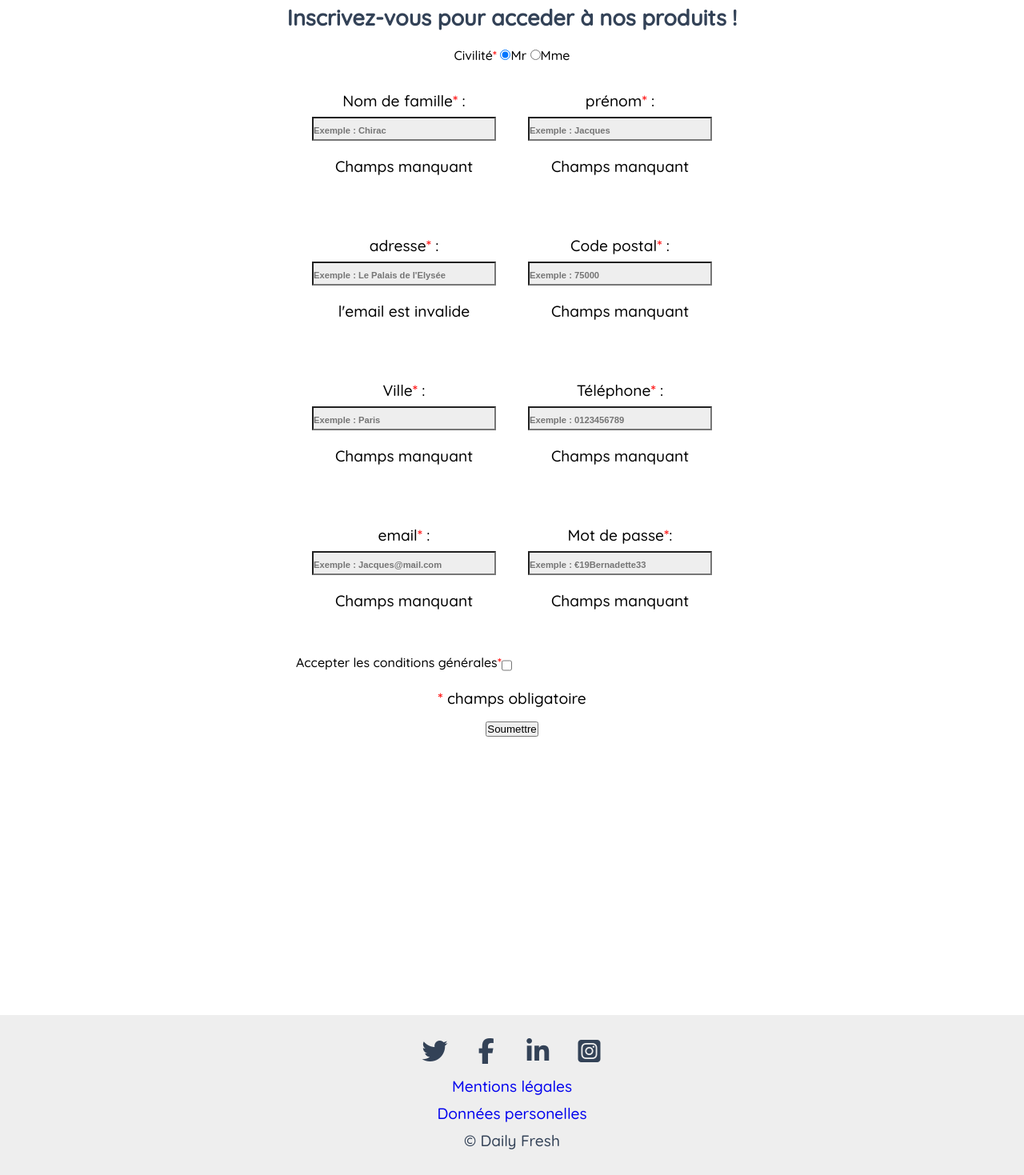
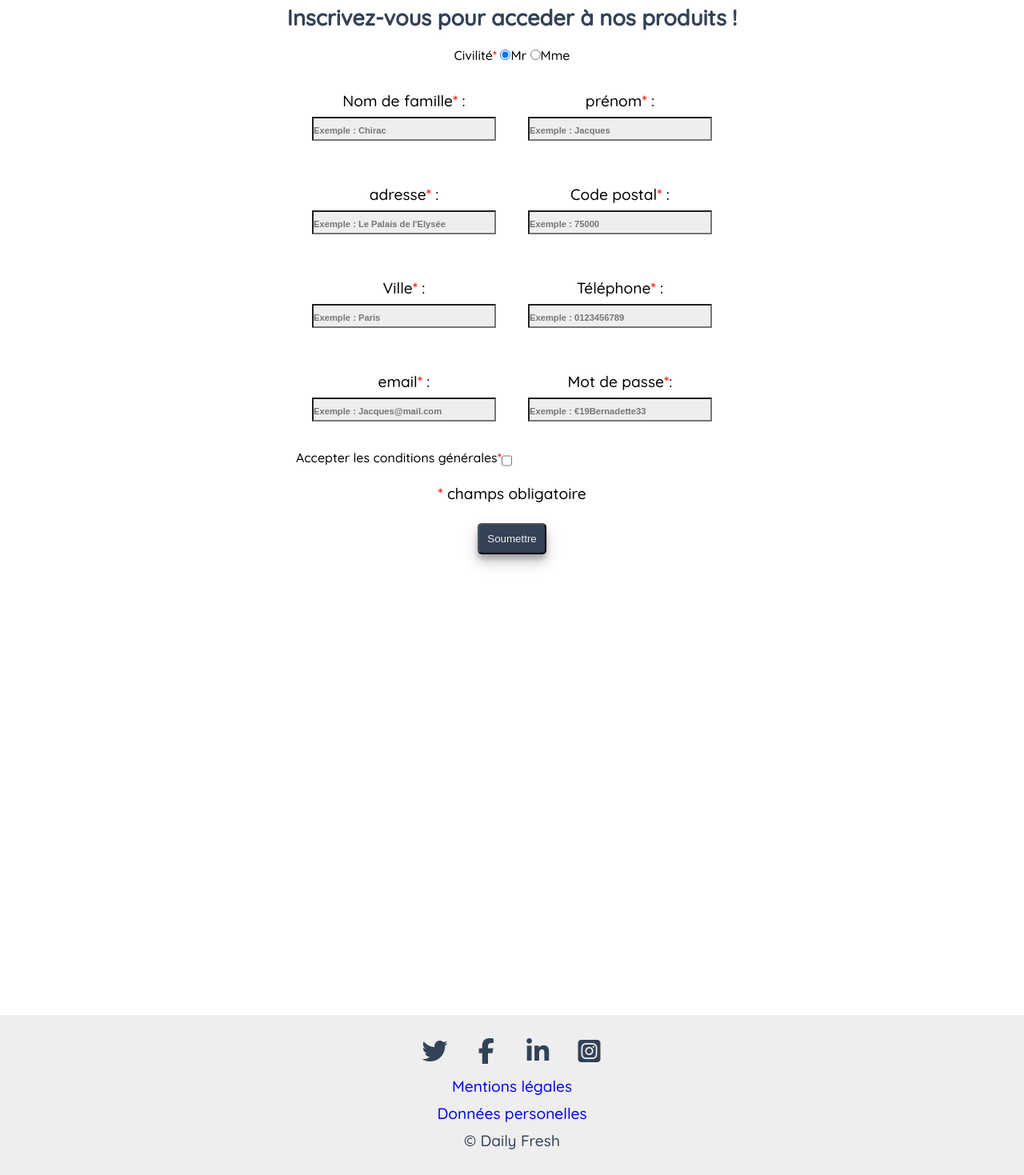
Before and after one commit to DamienM-dev/projet-kercode, a PHP site: template app/Views/front/formulaireUser.php in a window 1280 px wide. Shown: the part 162-1631 px from the top of the page at 80% size. Run offline with PHP 8.4, Linux system fonts and the light colour scheme; the template is opened without the code that fills it, so the values that code supplies are empty; some libraries are stand-ins or nearby versions.

Commit message:
Add files via upload
- AJOUT CSS

```diff
--- a/app/Views/front/formulaireUser.php
+++ b/app/Views/front/formulaireUser.php
@@ -7,7 +7,7 @@ ob_start();
 <section id="container_inscription">
 
     <h1>Inscrivez-vous pour acceder à nos produits !</h1>
-    <form class="validationForm" action="indexUser.php?action=creatUser" method="post">
+    <form class="form_create_user" action="indexUser.php?action=creatUser" method="post">
 
 
         <div>
@@ -20,16 +20,10 @@ ob_start();
             <div>
                 <label for="lastname"> Nom de famille<span>*</span> :</label>
                 <input type="text" name="lastname" id="lastname" class="invalid" placeholder="Exemple : Chirac" required>
-                <div class="invalid_input">
-                    <p class="messageError">Champs manquant</p>
-                </div>
             </div>
             <div>
                 <label for="firstname"> prénom<span>*</span> :</label>
                 <input type="text" name="firstname" id="firstname" class="invalid" placeholder="Exemple : Jacques" required>
-                <div class="invalid_input">
-                    <p class="messageError">Champs manquant</p>
-                </div>
             </div>
         </div>
 
@@ -37,17 +31,11 @@ ob_start();
             <div>
                 <label for="address"> adresse<span>*</span> :</label>
                 <input type="text" name="address" id="address" class="invalid" placeholder="Exemple : Le Palais de l'Elysée" required>
-                <div class="invalid_input">
-                    <p class="messageError">l'email est invalide</p>
-                </div>
             </div>
 
             <div>
                 <label for="codePostal"> Code postal<span>*</span> :</label>
                 <input type="number" name="codePostal" id="codePostal" class="invalid" placeholder="Exemple : 75000" required>
-                <div class="invalid_input">
-                    <p class="messageError">Champs manquant</p>
-                </div>
             </div>
         </div>
 
@@ -56,17 +44,11 @@ ob_start();
                     <div>
                         <label for="ville"> Ville<span>*</span> :</label>
                         <input type="text" name="ville" id="ville" class="invalid" placeholder="Exemple : Paris" required>
-                        <div class="invalid_input">
-                            <p class="messageError">Champs manquant</p>
-                        </div>
                     </div>
 
                     <div>
                         <label for="phone"> Téléphone<span>*</span> :</label>
                         <input type="tel" name="phone" id="phone" class="invalid" placeholder="Exemple : 0123456789" maxlength="10" required>
-                        <div class="invalid_input">
-                        <p class="messageError">Champs manquant</p>
-                        </div>
                     </div>
                 </div>
 
@@ -74,18 +56,11 @@ ob_start();
                     <div>
                         <label for="mail"> email<span>*</span> :</label>
                         <input type="email" name="mail" id="mail" class="invalid" placeholder="Exemple : Jacques@mail.com" required>
-                        <div class="invalid_input">
-                            <p class="messageError">Champs manquant</p>
-                        </div>
                     </div>
 
                     <div>
                         <label for="mdp"> Mot de passe<span>*</span>: </label>
                         <input type="password" name="mdp" id="mdp" class="invalid" placeholder="Exemple : €19Bernadette33" minlength="5" required>
-                        <div class="invalid_input"></div>
-                        <div class="invalid_input">
-                            <p class="messageError">Champs manquant</p>
-                        </div>
                     </div>
                 </div>
 
@@ -99,7 +74,7 @@ ob_start();
                 <div>
                     <p><span>*</span> champs obligatoire</p>
                 </div>
-                <button type="submit">Soumettre</button>
+                <button type="submit" class="button">Soumettre</button>
     </form>
     <script src="app/Public/design/js/form.js"></script>
 </section>
--- a/app/Views/front/panierView.php
+++ b/app/Views/front/panierView.php
@@ -13,7 +13,6 @@ ob_start();
     <h2 id="titre_panier">Merci pour vos achats !</h2>
 </div>
 <div id="panier_fiche">
-    <div id="inject_JS">
         <div id="panier_produit">
             <div id="block_image">
                 <lottie-player src="app/Public/design/images/product.json" autoplay loop id="image_panier"></lottie-player>
@@ -33,10 +32,8 @@ ob_start();
                     <p>prix total</p>
                 </div>
             </div>
-        </div>
-    </div>
     <div id="block_recap">
-        <h2>racap</h2>
+        <h2>recap du panier</h2>
         <div>
             <p id="nbrProduit">0 produits</p>
             <p id="prixTotal">prix produits</p>
@@ -44,7 +41,6 @@ ob_start();
         <button>Valider</button>
     </div>
 </div>
-
 
 </section>
 
```
Also changed, not shown: app/Public/design/sass/default.scss (+47 -7 lines), app/Public/design/css/default.css, 1 other file.
